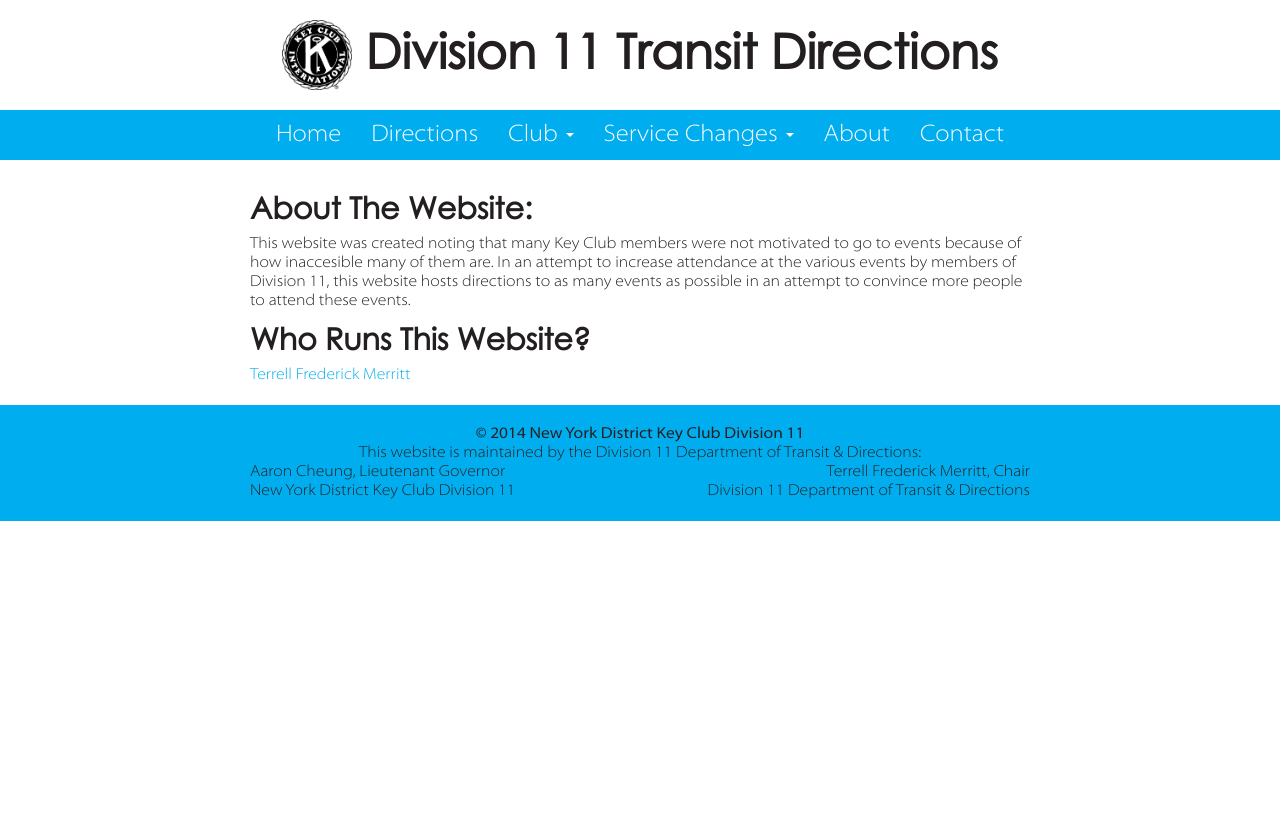
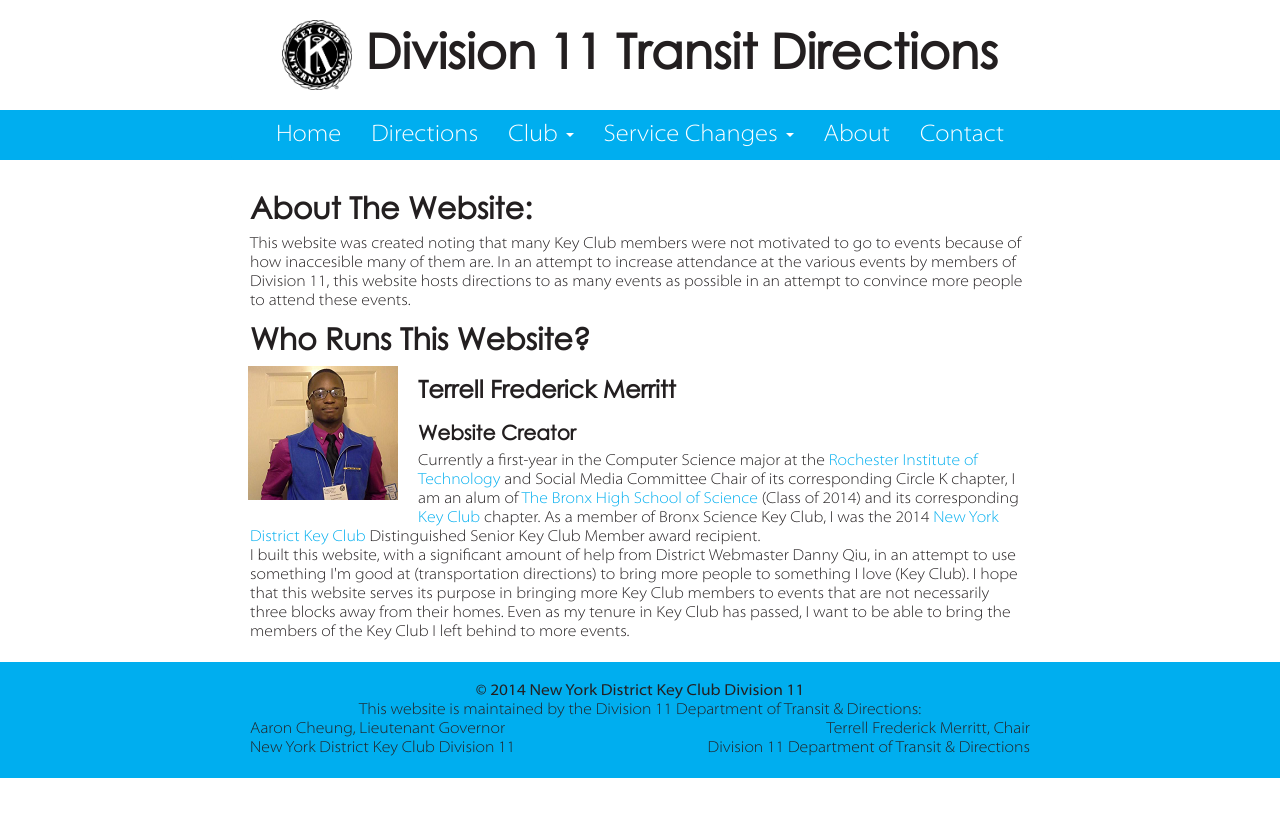
Before and after one commit to d11directions/d11directions.github.io, a Jekyll site: the page built from about/index.html, in a window 1280 px wide. Shown: the top 817 px of the page. Built offline with Jekyll 4.4.1, drawn with Linux system fonts in a browser that asks for light colours.

Commit message:
Update About

```diff
--- a/about/index.html
+++ b/about/index.html
@@ -5,4 +5,8 @@ title: About
 <h2>About The Website:</h2>
 <p>This website was created noting that many Key Club members were not motivated to go to events because of how inaccesible many of them are. In an attempt to increase attendance at the various events by members of Division 11, this website hosts directions to as many events as possible in an attempt to convince more people to attend these events.</p>
 <h2>Who Runs This Website?</h2>
-<a href="/about/terrellmerritt">Terrell Frederick Merritt</a>
+<img class="aboutpic" src="/resources/terrellmerritt.png"><h3>Terrell Frederick Merritt</h3>
+<h4>Website Creator</h4>
+<p>Currently a first-year in the Computer Science major at the <a href="rit.edu">Rochester Institute of Technology</a> and Social Media Committee Chair of its corresponding Circle K chapter, I am an alum of <a href="bxscience.edu">The Bronx High School of Science</a> (Class of 2014) and its corresponding <a href="bxscikeyclub.weebly.com">Key Club</a> chapter. As a member of Bronx Science Key Club, I was the 2014 <a href="nydkc.org">New York District Key Club</a> Distinguished Senior Key Club Member award recipient.</p>
+<p>I built this website, with a significant amount of help from District Webmaster Danny Qiu, in an attempt to use something I'm good at (transportation directions) to bring more people to something I love (Key Club). I hope that this website serves its purpose in bringing more Key Club members to events that are not necessarily three blocks away from their homes. Even as my tenure in Key Club has passed, I want to be able to bring the members of the Key Club I left behind to more events.</p>
+<div class="clear"></div>
```
